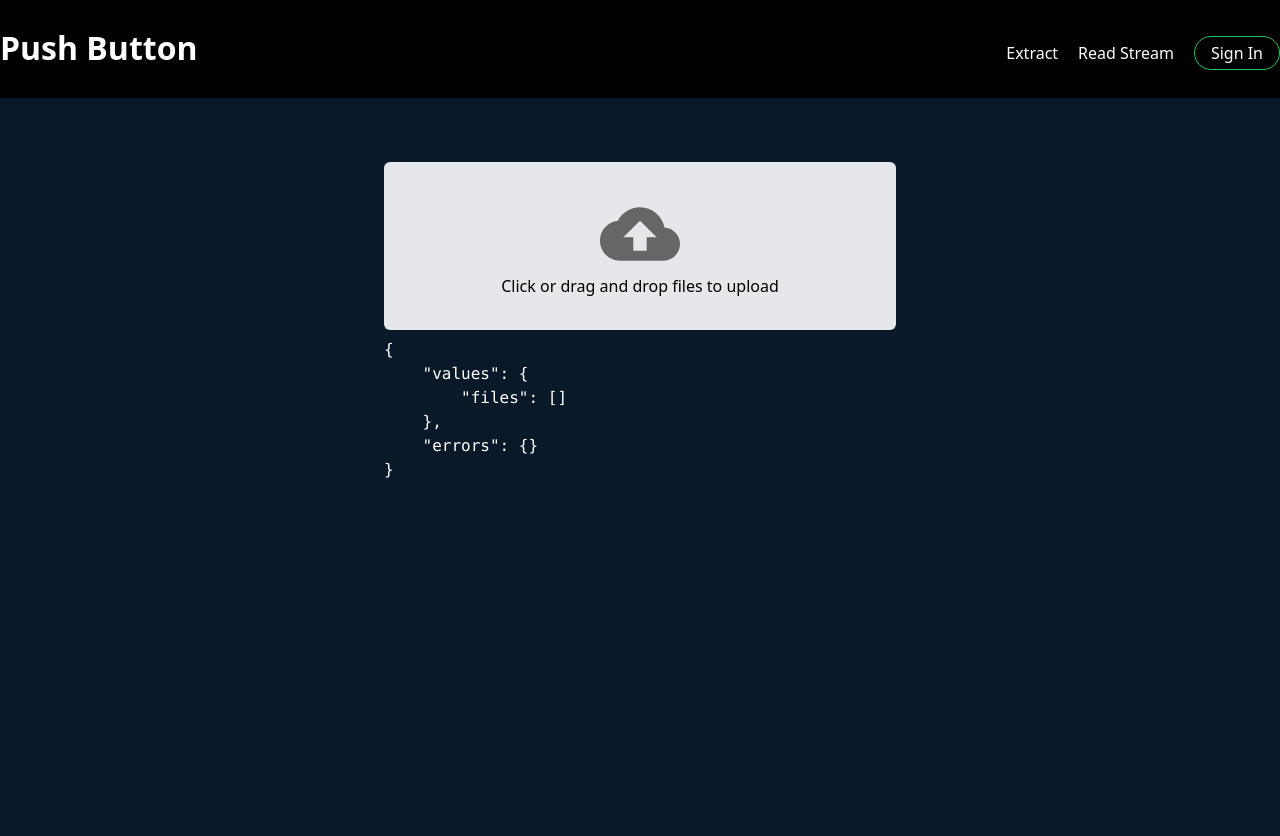
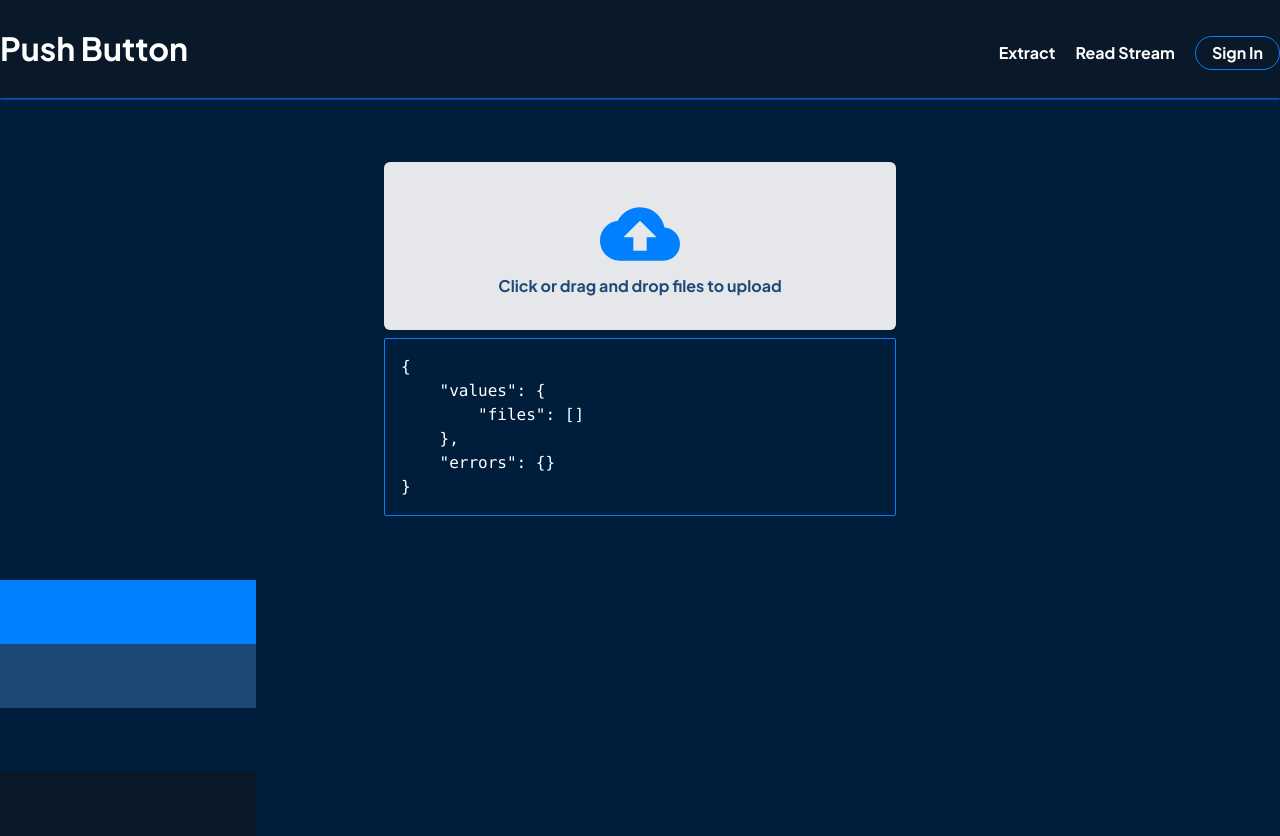
Before and after one commit to JamesPrenticez/pushbutton, a Next.js app: page / in a window 1280 px wide. Before the commit the page ends 800 px from the top, so only its background shows below. Built offline with nearby package versions, Linux system fonts and the light colour scheme.

Commit message:
Colors and fonts

```diff
--- a/components/Header.jsx
+++ b/components/Header.jsx
@@ -2,7 +2,7 @@ import Link from "next/link"
 
 export default function Header() {
   return (
-    <header className="py-4 shadow-sm bg-black text-white">
+    <header className="py-4 bg-ocean-4 text-white shadow-sm shadow-ocean-1 ">
       <div className="flex justify-between mx-auto max-w-7xl">
         <div className="flex items-center space-x-5">
           <Link href="/" passHref>
@@ -18,13 +18,13 @@ export default function Header() {
           :
           <>
             <Link href={'/extract'} passHref>
-              <h3 className="hover:cursor-pointer border-b border-transparent hover:border-b hover:border-green-500 mt-2">Extract</h3>
+              <h3 className="hover:cursor-pointer border-b border-transparent hover:border-b hover:border-ocean-1 mt-2">Extract</h3>
             </Link>
             <Link href={'/readstream'} passHref>
-              <h3 className="hover:cursor-pointer border-b border-transparent hover:border-b hover:border-green-500 mt-2">Read Stream</h3>
+              <h3 className="hover:cursor-pointer border-b border-transparent hover:border-b hover:border-ocean-1 mt-2">Read Stream</h3>
             </Link>
             <button
-              className="hover:cursor-pointer border border-green-500  hover:text-white hover:bg-green-500 px-4 py-1 rounded-full mt-2"
+              className="hover:cursor-pointer border border-ocean-1  hover:text-white hover:bg-ocean-1 px-4 py-1 rounded-full mt-2"
               onClick={()=>{}}
             >
                 Sign In
--- a/components/MultipleFileUpload.jsx
+++ b/components/MultipleFileUpload.jsx
@@ -46,7 +46,7 @@ export default function MultipleFileUpload({name}) {
       >
         <input {...getInputProps()} />
         <svg
-          className="h-20 w-20 text-[#666]"
+          className="h-20 w-20 text-ocean-1"
           stroke="currentColor"
           fill="currentColor"
           strokeWidth="0"
@@ -54,7 +54,7 @@ export default function MultipleFileUpload({name}) {
         >
           <path d="M19.35 10.04C18.67 6.59 15.64 4 12 4 9.11 4 6.6 5.64 5.35 8.04 2.34 8.36 0 10.91 0 14c0 3.31 2.69 6 6 6h13c2.76 0 5-2.24 5-5 0-2.64-2.05-4.78-4.65-4.96zM14 13v4h-4v-4H7l5-5 5 5h-3z"></path>
         </svg>
-        <p className="w-full text-center">
+        <p className="w-full text-center text-ocean-2">
           Click or drag and drop files to upload
         </p>
       </div>
--- a/pages/_document.jsx
+++ b/pages/_document.jsx
@@ -14,7 +14,7 @@ class MyDocument extends Document {
           <meta name="description" content="Generated by create next app" />
           <link rel="icon" href="/favicon.ico" />
         </Head>
-        <body className="bg-[#0a1929] h-full min-h-full font-sans">
+        <body className="bg-ocean-3 h-full min-h-full font-jakarta font-extralight text-white">
           <Main />
           <NextScript />
         </body>
--- a/pages/index.jsx
+++ b/pages/index.jsx
@@ -18,16 +18,16 @@ export default function Home() {
           {({ values, errors }) => (
             <Form className="w-1/2 p-16 space-y-2">
               <MultipleFileUpload name='files'/>
-              <pre className="text-white ">{JSON.stringify({ values, errors }, null, 4)}</pre>
+              <pre className="border border-ocean-1 p-4 rounded-sm">{JSON.stringify({ values, errors }, null, 4)}</pre>
             </Form>
           )}
         </Formik>
       </div>
+
+      <div className='bg-ocean-1 h-16 w-64'></div>
+      <div className='bg-ocean-2 h-16 w-64'></div>
+      <div className='bg-ocean-3 h-16 w-64'></div>
+      <div className='bg-ocean-4 h-16 w-64 '></div>
     </>
   );
 }
-
-// #0a1929 - dark
-// #001e3c - less dark
-// #1e4976 - border
-// #007FFF - light blue
--- a/styles/globals.css
+++ b/styles/globals.css
@@ -4,8 +4,8 @@
 
 @layer base {
   @font-face {
-    font-family: 'helvetica';
-    src: url(/fonts/helvetica-neue.ttf) format('truetype');
+    font-family: 'jakarta';
+    src: url(/fonts/jakarta.ttf) format('truetype');
   }
 
   html {
--- a/tailwind.config.js
+++ b/tailwind.config.js
@@ -2,7 +2,21 @@ module.exports = {
   content: ['./pages/**/*.{js,ts,jsx,tsx}', './components/**/*.{js,ts,jsx,tsx}'],
   mode: 'jit',
   theme: {
-    extend: {},
+    extend: {
+      fontFamily: {
+        jakarta: ['jakarta'],
+      },
+      colors: {
+        'ocean-1': '#007FFF',
+        'ocean-2': '#1e4976',
+        'ocean-3': '#001e3c',
+        'ocean-4': '#0a1929',
+      },
+    },
   },
   plugins: [],
 }
+// #0a1929 - dark
+// #001e3c - less dark
+// #1e4976 - border
+// #007FFF - light blue
```
Also changed, not shown: public/fonts/helvetica-neue.ttf (deleted), public/fonts/jakarta.ttf (added).
